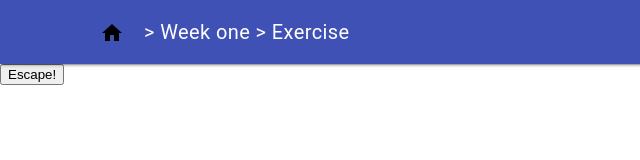
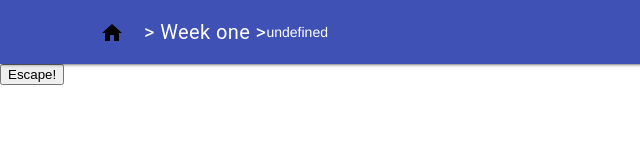
Before and after one commit to elindgren/intelligentlearning, a plain HTML site: page exercise_page.html in a window 1280 px wide. Shown: the full height of the page, 0-640 px from the left. Drawn offline with Linux system fonts and the light colour scheme.

Commit message:
updating exercise_page.html

```diff
--- a/exercise_page.html
+++ b/exercise_page.html
@@ -17,7 +17,8 @@
                 <i class="material-icons">home</i>
             </button>
             <!-- Title -->
-            <span class ="mdl-layout-title"> > Week one > Exercise </span>
+            <span class ="mdl-layout-title"> > Week one ></span>
+            <span id = pageName></span>
             <!-- Add spacer, to align navigation to the right -->
             <div class ="mdl-layout-spacer"></div>
             <!-- Navigation. We hide it in small screens. -->
@@ -51,4 +52,10 @@
     function goBack(){
         location.href = "main.html"
     }
+    window.onload = function setPageName(){
+        //Parse the URL for the current exercise ID.
+        var exerciseReference = location.search.substring(1).split("&");
+        var temp = exerciseReference[0].split("=");
+        pageName.innerHTML = temp[1];
+    }
 </script>
```
